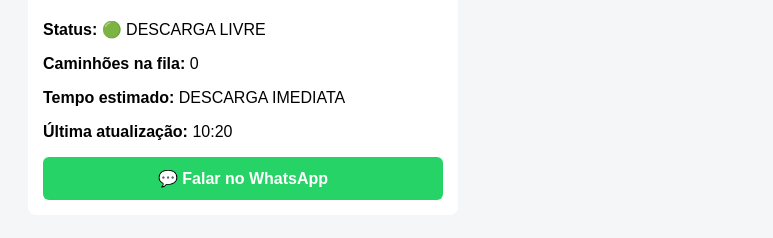
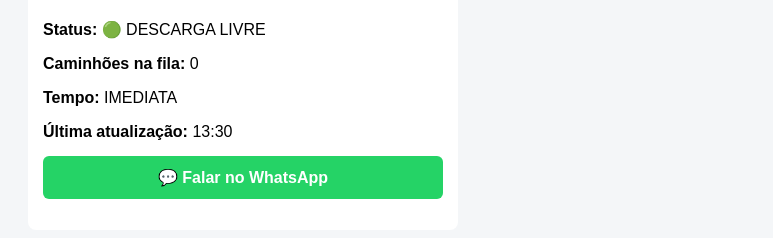
Before and after one commit to CEREALISTALOTICISL/DESCARGA-SOJA, a plain HTML site: page index.html in a window 1280 px wide. Shown: the part 258-496 px from the top of the page, without its empty margins (0-773 px from the left). Drawn offline with Linux system fonts and the light colour scheme.

Commit message:
Update index.html

```diff
--- a/index.html
+++ b/index.html
@@ -15,11 +15,10 @@
 
   <div style="background:white; padding:15px; border-radius:8px; max-width:400px">
 
-    <p><strong>Status:</strong> 🟢 DESCARGA LIVRE</p>
-    <p><strong>Caminhões na fila:</strong> 0</p>
-    <p><strong>Tempo estimado:</strong> DESCARGA IMEDIATA</p>
-    <p><strong>Última atualização:</strong> 10:20</p>
-
+<p><b>Status:</b> 🟢 <span id="status"></span></p>
+<p><b>Caminhões na fila:</b> <span id="caminhoes"></span></p>
+<p><b>Tempo:</b> <span id="tempo"></span></p>
+<p><b>Última atualização:</b> <span id="ultima"></span>
     <a
       href="https://wa.me/+554599660456"
       target="_blank"
@@ -38,6 +37,15 @@
     </a>
 
   </div>
-
+<script>
+fetch('dados.json')
+.then(r => r.json())
+.then(d => {
+  document.getElementById("status").innerText = d.status;
+  document.getElementById("caminhoes").innerText = d.caminhoes;
+  document.getElementById("tempo").innerText = d.tempo;
+  document.getElementById("ultima").innerText = d.ultima;
+});
+</script>
 </body>
 </html>
```
